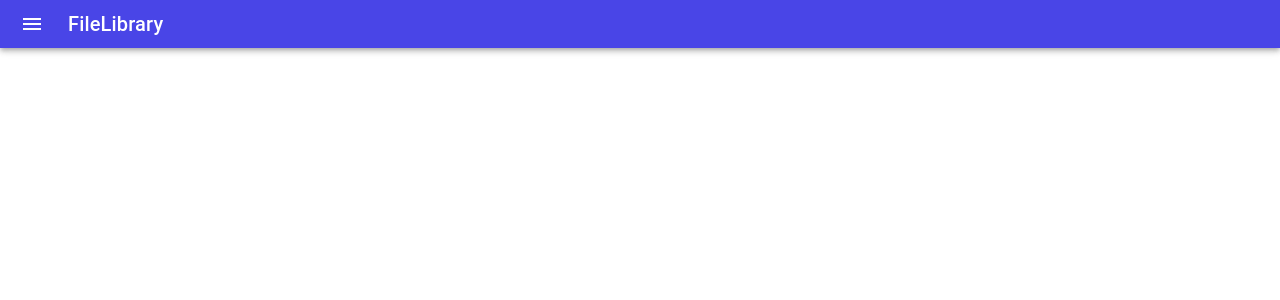
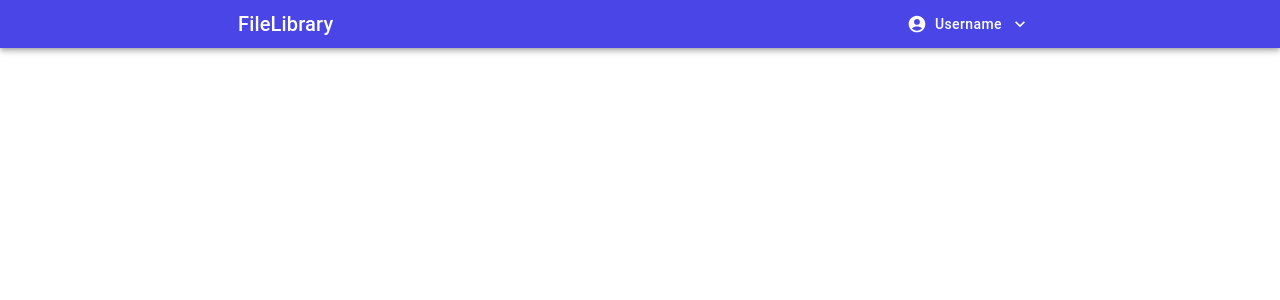
Before and after one commit to CodeventureRU/FileLibrary, a React (Vite) app in the folder frontend/src/client/: page / in a window 1280 px wide. Shown: the top 300 px of the page. Built offline with nearby package versions, Linux system fonts and the light colour scheme.

Commit message:
feat(widgets): Добавление меню и навигации в Header

```diff
--- a/frontend/src/client/src/widgets/header/Header.jsx
+++ b/frontend/src/client/src/widgets/header/Header.jsx
@@ -1,20 +1,123 @@
-import React, {lazy} from 'react';
-import {AppBar, IconButton, Toolbar, Typography} from "@mui/material";
+import React, {lazy, Suspense, useRef, useState} from 'react';
+import {
+    AppBar,
+    Box,
+    Button,
+    Container,
+    Divider,
+    ListItemIcon, Menu,
+    MenuItem,
+    Toolbar,
+    Typography
+} from "@mui/material";
+import {NavLink} from "react-router-dom";
 
-const MenuIcon = lazy(() => import("@mui/icons-material/Menu"));
+const AccountCircleIcon = lazy(() => import("@mui/icons-material/AccountCircle"));
+const CreateNewFolderIcon = lazy(() => import("@mui/icons-material/CreateNewFolder"));
+const ExpandMoreIcon = lazy(() => import("@mui/icons-material/ExpandMore"));
+const FavoriteIcon = lazy(() => import("@mui/icons-material/Favorite"));
+const NoteAddIcon = lazy(() => import("@mui/icons-material/NoteAdd"));
+const PersonIcon = lazy(() => import("@mui/icons-material/Person"));
+const LogoutIcon = lazy(() => import("@mui/icons-material/Logout"));
 
-const Header = ({toggleMenu}) => {
+const Header = () => {
+    const [anchorEl, setAnchorEl] = useState(null);
+    const open = Boolean(anchorEl);
+    const menuRef = useRef();
+
+    const handleClose = () => {
+        setAnchorEl(null);
+    }
+
+    const handleOpen = () => {
+        setAnchorEl(menuRef.current);
+    }
+
     return (
+        <>
             <AppBar position="sticky">
+                <Container maxWidth="md">
                     <Toolbar variant="dense">
-                <IconButton edge="start" color="inherit" aria-label="menu" sx={{ mr: 2 }}>
-                    <MenuIcon onClick={toggleMenu} />
-                </IconButton>
                         <Typography variant="h6" color="inherit" component="div">
+
+                            <NavLink to="/" style={{textDecoration: 'none', color: 'inherit'}}>
                                 FileLibrary
+                            </NavLink>
                         </Typography>
+                        <Box
+                            sx={{flexGrow: 1}}
+                        />
+                        <Box
+                            sx={{display: 'flex', alignItems: 'center'}}
+                        >
+                            <Button
+                                sx={{py: 1, px: 2, borderRadius: 200, textTransform: 'none'}}
+                                color="inherit"
+                                endIcon={<Suspense fallback=""><ExpandMoreIcon /></Suspense>}
+                                startIcon={<Suspense fallback=""><AccountCircleIcon /></Suspense>}
+                                onClick={handleOpen}
+                                ref={menuRef}
+                            >
+                                Username
+                            </Button>
+                        </Box>
                     </Toolbar>
+                </Container>
+
             </AppBar>
+            <Menu
+                anchorEl={anchorEl}
+                id="account-menu"
+                open={open}
+                onClose={handleClose}
+                onClick={handleClose}
+
+            >
+                <NavLink to="/profile" style={{textDecoration: 'none', color: 'inherit'}}>
+                    <MenuItem onClick={handleClose}>
+                        <ListItemIcon>
+                            <Suspense fallback=""><PersonIcon fontSize="small" /></Suspense>
+                        </ListItemIcon>
+                        Личный кабинет
+                    </MenuItem>
+                </NavLink>
+
+                <NavLink to="/profile" style={{textDecoration: 'none', color: 'inherit'}}>
+                    <MenuItem onClick={handleClose}>
+                        <ListItemIcon>
+                            <Suspense fallback=""><FavoriteIcon fontSize="small" /></Suspense>
+                        </ListItemIcon>
+                        Избранное
+                    </MenuItem>
+                </NavLink>
+                <Divider />
+
+                <NavLink to="/profile" style={{textDecoration: 'none', color: 'inherit'}}>
+                    <MenuItem onClick={handleClose}>
+                        <ListItemIcon>
+                            <Suspense fallback=""><NoteAddIcon fontSize="small" /></Suspense>
+                        </ListItemIcon>
+                        Загрузить файл
+                    </MenuItem>
+                </NavLink>
+
+                <NavLink to="/profile" style={{textDecoration: 'none', color: 'inherit'}}>
+                    <MenuItem onClick={handleClose}>
+                        <ListItemIcon>
+                            <Suspense fallback=""><CreateNewFolderIcon fontSize="small" /></Suspense>
+                        </ListItemIcon>
+                        Создать группу
+                    </MenuItem>
+                </NavLink>
+                <Divider />
+                <MenuItem sx={{color: theme => theme.palette.error.main}} onClick={handleClose}>
+                    <ListItemIcon>
+                        <Suspense fallback=""><LogoutIcon color="error" fontSize="small" /></Suspense>
+                    </ListItemIcon>
+                    Выйти
+                </MenuItem>
+            </Menu>
+        </>
     );
 };
 
```
Lines whose indentation alone changed are shown as unchanged.
